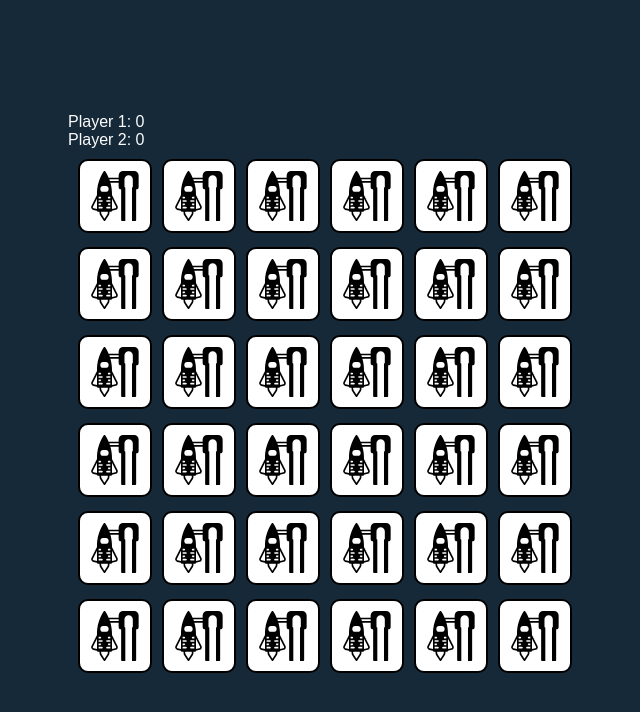
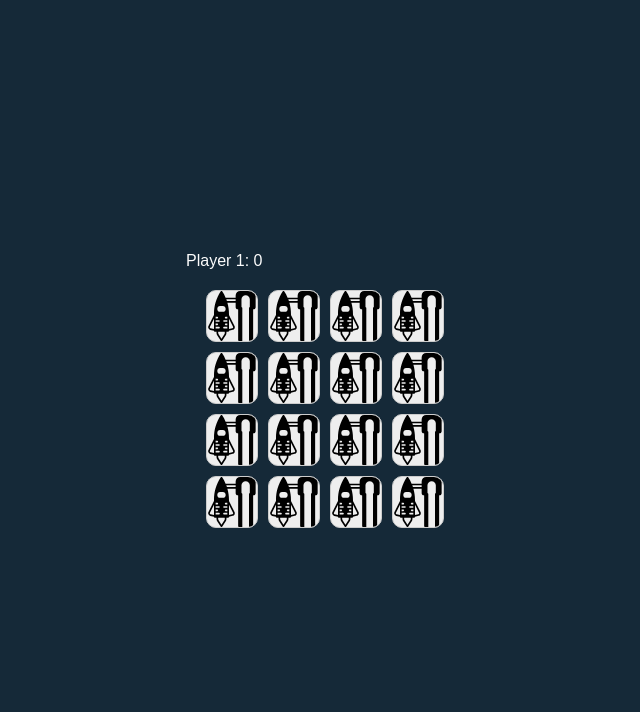
Before and after one commit to DenisKorkmaz/memory-game, a Next.js app: page /gameboard in a window 1280 px wide. Shown: the top 712 px of the page, without its empty margins (315-955 px from the left). Built offline with nearby package versions, Linux system fonts and the light colour scheme.

Commit message:
fix button function

```diff
--- a/src/components/Card/Card.css
+++ /dev/null
@@ -1,19 +0,0 @@
-.card-container {
-    display: grid;
-    grid-template-columns: repeat(6, 1fr);
-    gap: 10px;
-    padding: 10px;
-}
-
-.card {
-    cursor: pointer;
-
-}
-
-.card img {
-    border-radius: 10px;
-    border: 2px solid black;
-    padding: 10px;
-    background-color: white;
-
-}
--- a/src/components/Card/Card.jsx
+++ b/src/components/Card/Card.jsx
@@ -1,8 +1,6 @@
 import { useState, useEffect } from "react";
 import Image from "next/image";
-import PropTypes from 'prop-types';
-
-
+import PropTypes from "prop-types";
 import Image1 from "../../../assets/alien-2-svgrepo-com.svg";
 import Image2 from "../../../assets/alien-obduction-svgrepo-com.svg";
 import Image3 from "../../../assets/astronaut-dog-svgrepo-com.svg";
@@ -55,16 +53,25 @@ function shuffleArray(array) {
   return shuffledArray;
 }
 
-export default function CardContainer({ onPairFound }) {
+export default function CardContainer({ onPairFound, gridSize }) {
   const [cards, setCards] = useState([]);
   const [flippedIndices, setFlippedIndices] = useState([]);
 
   useEffect(() => {
-    let doubleCards = CardData.concat(CardData);
+    let selectedCards = CardData;
+
+    if (gridSize === "4x4") {
+      selectedCards = selectedCards.slice(0, 8);
+    } else if (gridSize === "6x6") {
+      selectedCards = selectedCards.slice(0, 18);
+    }
+
+    let doubleCards = selectedCards.concat(selectedCards).map((card) => {
+      return { ...card, flipped: false };
+    });
     doubleCards = shuffleArray(doubleCards);
-    doubleCards = doubleCards.map((card) => ({ ...card, flipped: false }));
     setCards(doubleCards);
-  }, []);
+  }, [gridSize]);
 
   useEffect(() => {
     if (flippedIndices.length === 2) {
@@ -86,28 +93,53 @@ export default function CardContainer({ onPairFound }) {
     }
   }, [flippedIndices, cards, onPairFound]);
 
-
   const flipCard = (index) => {
-    if (flippedIndices.length === 2) {
+    if (flippedIndices.length === 2 || cards[index].flipped) {
       return;
     }
 
     const newCards = [...cards];
-    newCards[index].flipped = !newCards[index].flipped;
+    newCards[index].flipped = true;
     setCards(newCards);
 
     setFlippedIndices((prev) => [...prev, index]);
   };
 
+  const containerStyles = {
+    display: "grid",
+    gap: "10px",
+    margin: "20px",
+    ...(gridSize === "4x4" ? { gridTemplateColumns: "repeat(4, 1fr)" } : {}),
+    ...(gridSize === "6x6" ? { gridTemplateColumns: "repeat(6, 1fr)" } : {}),
+  };
+
+  const cardStyle = {
+    cursor: "pointer",
+    backgroundColor: "#eee",
+    position: "relative",
+    aspectRatio: "1 / 1",
+    overflow: "hidden",
+    border: "1px solid #ccc",
+    borderRadius: "10px",
+  };
+
+  const imageStyle = {
+    maxWidth: "100%",
+    maxHeight: "100%",
+    display: "block",
+    margin: "auto",
+  };
+
   return (
-    <div className="card-container">
+    <div style={containerStyles} data-grid={gridSize}>
       {cards.map((card, index) => (
-        <div key={index} className="card" onClick={() => flipCard(index)}>
+        <div key={index} style={cardStyle} onClick={() => flipCard(index)}>
           <Image
             src={card.flipped ? card.image : cardBack}
             alt="card"
             width={50}
             height={50}
+            style={imageStyle}
           />
         </div>
       ))}
@@ -117,4 +149,5 @@ export default function CardContainer({ onPairFound }) {
 
 CardContainer.propTypes = {
   onPairFound: PropTypes.func.isRequired,
+  gridSize: PropTypes.string.isRequired,
 };
--- a/src/components/GameBoard/GameBoard.jsx
+++ b/src/components/GameBoard/GameBoard.jsx
@@ -1,19 +1,26 @@
-import CardContainer from "../Card/Card"
-import ScoreBoard from "../Scoreboard/Scoreboard"
+import CardContainer from "../Card/Card";
+import ScoreBoard from "../Scoreboard/Scoreboard";
 import { useState } from "react";
+import { useRouter } from "next/router";
 
 export default function GameBoard() {
   const [player1Score, setPlayer1Score] = useState(0);
   const [player2Score, setPlayer2Score] = useState(0);
   const [currentPlayer, setCurrentPlayer] = useState(1);
 
+  const router = useRouter();
+  const numberOfPlayers = router.query.players || "1";
+  const gridSize = router.query.gridSize || "4x4";
+
   const handlePairFound = () => {
     if (currentPlayer === 1) {
       setPlayer1Score(player1Score + 1);
-    } else {
+    } else if (numberOfPlayers === "2") {
       setPlayer2Score(player2Score + 1);
     }
-    togglePlayer();
+    if (numberOfPlayers === "2") {
+      togglePlayer();
+    }
   };
 
   const togglePlayer = () => {
@@ -22,8 +29,12 @@ export default function GameBoard() {
 
   return (
     <div>
-      <ScoreBoard player1Score={player1Score} player2Score={player2Score} />
-      <CardContainer onPairFound={handlePairFound} />
+      <ScoreBoard
+        player1Score={player1Score}
+        player2Score={player2Score}
+        numberOfPlayers={numberOfPlayers}
+      />
+      <CardContainer onPairFound={handlePairFound} gridSize={gridSize} />
     </div>
   );
 }
--- a/src/components/Scoreboard/Scoreboard.jsx
+++ b/src/components/Scoreboard/Scoreboard.jsx
@@ -1,22 +1,24 @@
-
 import PropTypes from 'prop-types';
 
-function ScoreBoard({ player1Score, player2Score }) {
+function ScoreBoard({ player1Score, player2Score, numberOfPlayers }) {
   return (
     <div className="scoreboard-container">
       <div className="player-score">
         Player 1: <span>{player1Score}</span>
       </div>
-      <div className="player-score">
-        Player 2: <span>{player2Score}</span>
-      </div>
+      {numberOfPlayers === "2" && (
+        <div className="player-score">
+          Player 2: <span>{player2Score}</span>
+        </div>
+      )}
     </div>
   );
 }
 
 ScoreBoard.propTypes = {
   player1Score: PropTypes.number.isRequired,
-  player2Score: PropTypes.number.isRequired,
+  player2Score: PropTypes.number,
+  numberOfPlayers: PropTypes.string.isRequired,
 };
 
 export default ScoreBoard;
```
Also changed, not shown: src/components/StartGameScreen/StartGameScreen.jsx (+7 -18 lines).
